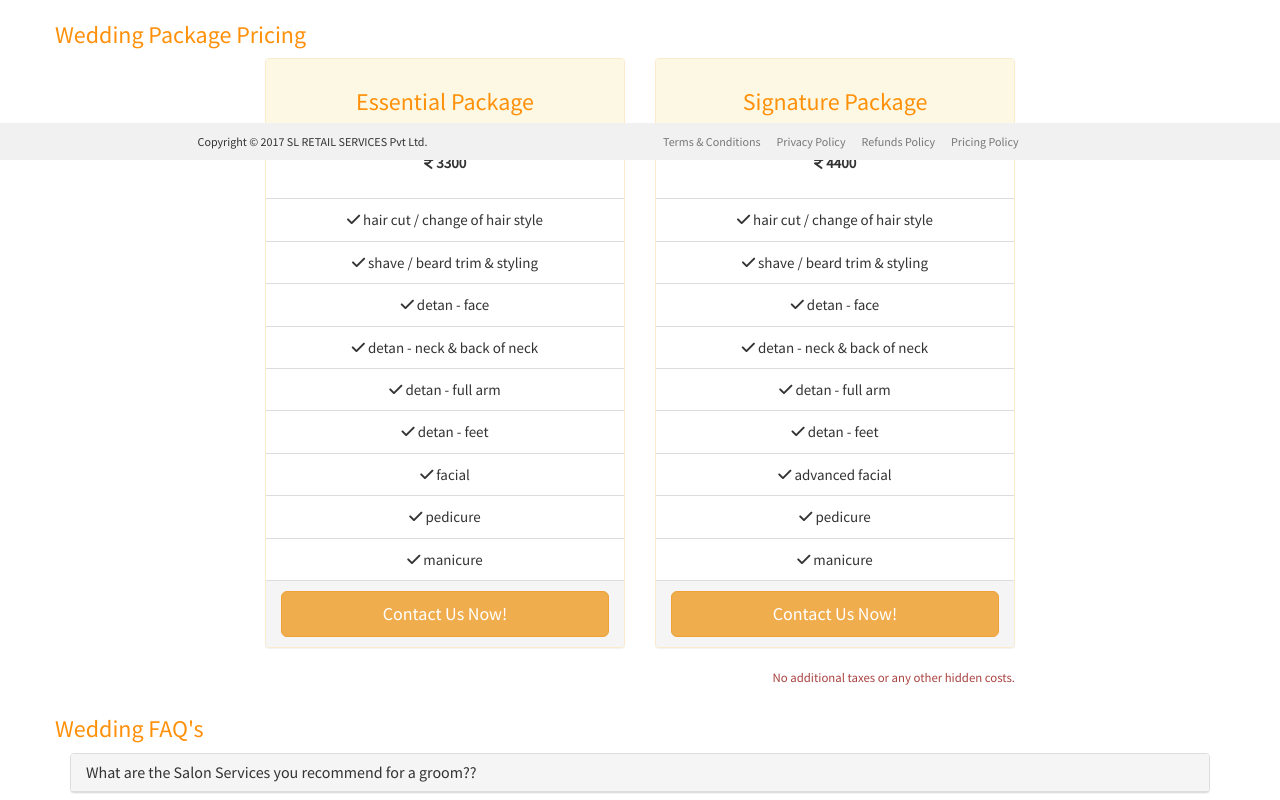
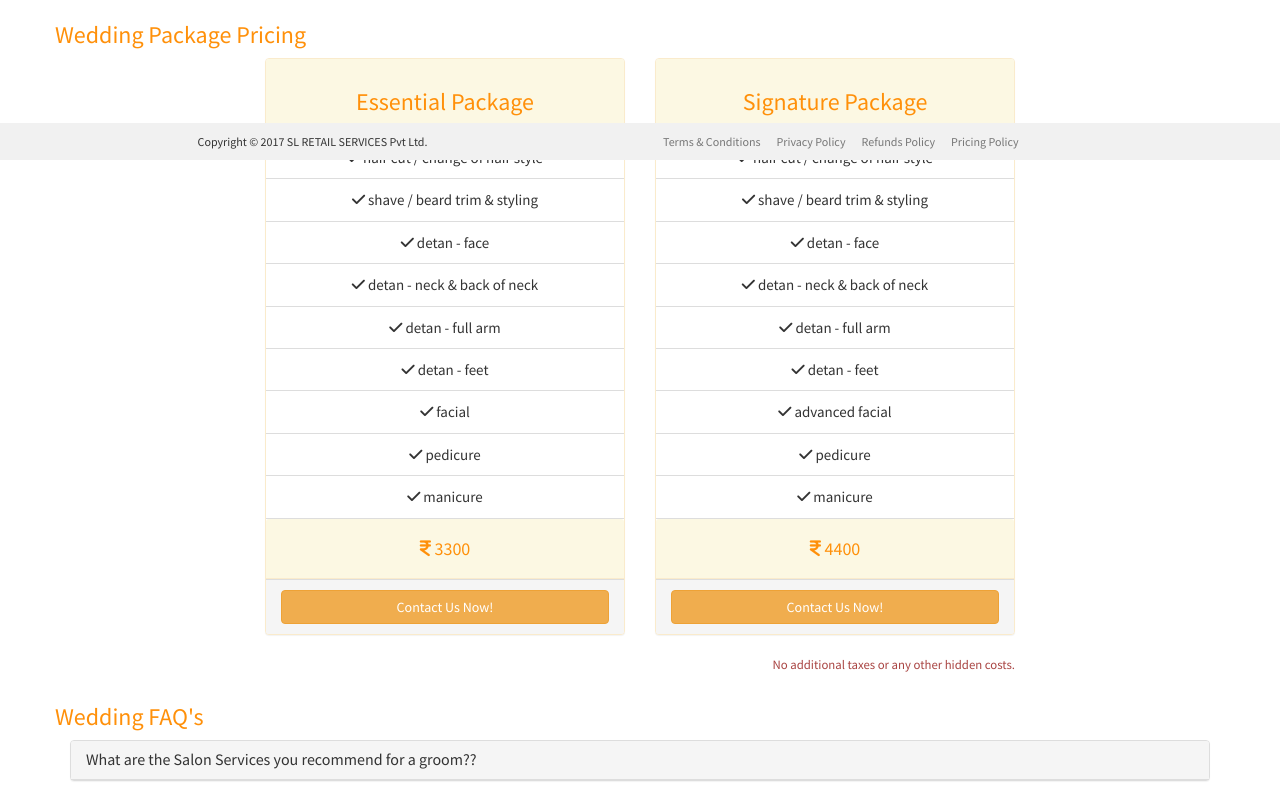
Before and after one commit to pranavsolutions/Studio44, a plain HTML site: page mens-groom-wedding-makeup-facial-chennai.html in a window 1280 px wide. Shown: the part 640-1440 px from the top of the page. Drawn offline with nearby package versions, Linux system fonts and the light colour scheme.

Commit message:
Fixed wedding page - Pricing table

```diff
--- a/mens-groom-wedding-makeup-facial-chennai.html
+++ b/mens-groom-wedding-makeup-facial-chennai.html
@@ -76,9 +76,6 @@
                               <div class="panel-heading">
                                     <h3>Essential Package</h3>
                               </div>
-                              <div class="panel-body text-center">
-                                    <p><strong><i class="fa fa-inr"></i> 3300</strong></p>
-                              </div>
                               <ul class="list-group text-center">
                                     <li class="list-group-item"><i class="fa fa-check"></i> hair cut / change of hair style</li>
                                     <li class="list-group-item"><i class="fa fa-check"></i> shave / beard trim & styling</li>
@@ -90,8 +87,11 @@
                                     <li class="list-group-item"><i class="fa fa-check"></i> pedicure</li>
                                     <li class="list-group-item"><i class="fa fa-check"></i> manicure</li>
                               </ul>
+                              <div class="panel-heading">
+                                    <h4><i class="fa fa-inr"></i> 3300</h4>
+                              </div>
                               <div class="panel-footer">
-                                    <a class="btn btn-lg btn-block btn-warning" href="#">Contact Us Now!</a>
+                                    <a class="btn btn-block btn-warning" href="#">Contact Us Now!</a>
                               </div>
                         </div>
                   </div>
@@ -102,9 +102,6 @@
                         <div class="panel panel-warning panel-pricing">
                               <div class="panel-heading">
                                     <h3>Signature Package</h3>
-                              </div>
-                              <div class="panel-body text-center">
-                                    <p><strong><i class="fa fa-inr"></i> 4400</strong></p>
                               </div>
                               <ul class="list-group text-center">
                                         <li class="list-group-item"><i class="fa fa-check"></i> hair cut / change of hair style</li>
@@ -117,8 +114,11 @@
                                         <li class="list-group-item"><i class="fa fa-check"></i> pedicure</li>
                                         <li class="list-group-item"><i class="fa fa-check"></i> manicure</li>
                               </ul>
+                              <div class="panel-heading">
+                                    <h4><i class="fa fa-inr"></i> 4400</h4>
+                              </div>
                               <div class="panel-footer">
-                                    <a class="btn btn-lg btn-block btn-warning" href="#">Contact Us Now!</a>
+                                    <a class="btn btn-block btn-warning" href="#">Contact Us Now!</a>
                               </div>
                         </div>
                   </div>
```
Lines whose indentation alone changed are shown as unchanged.
